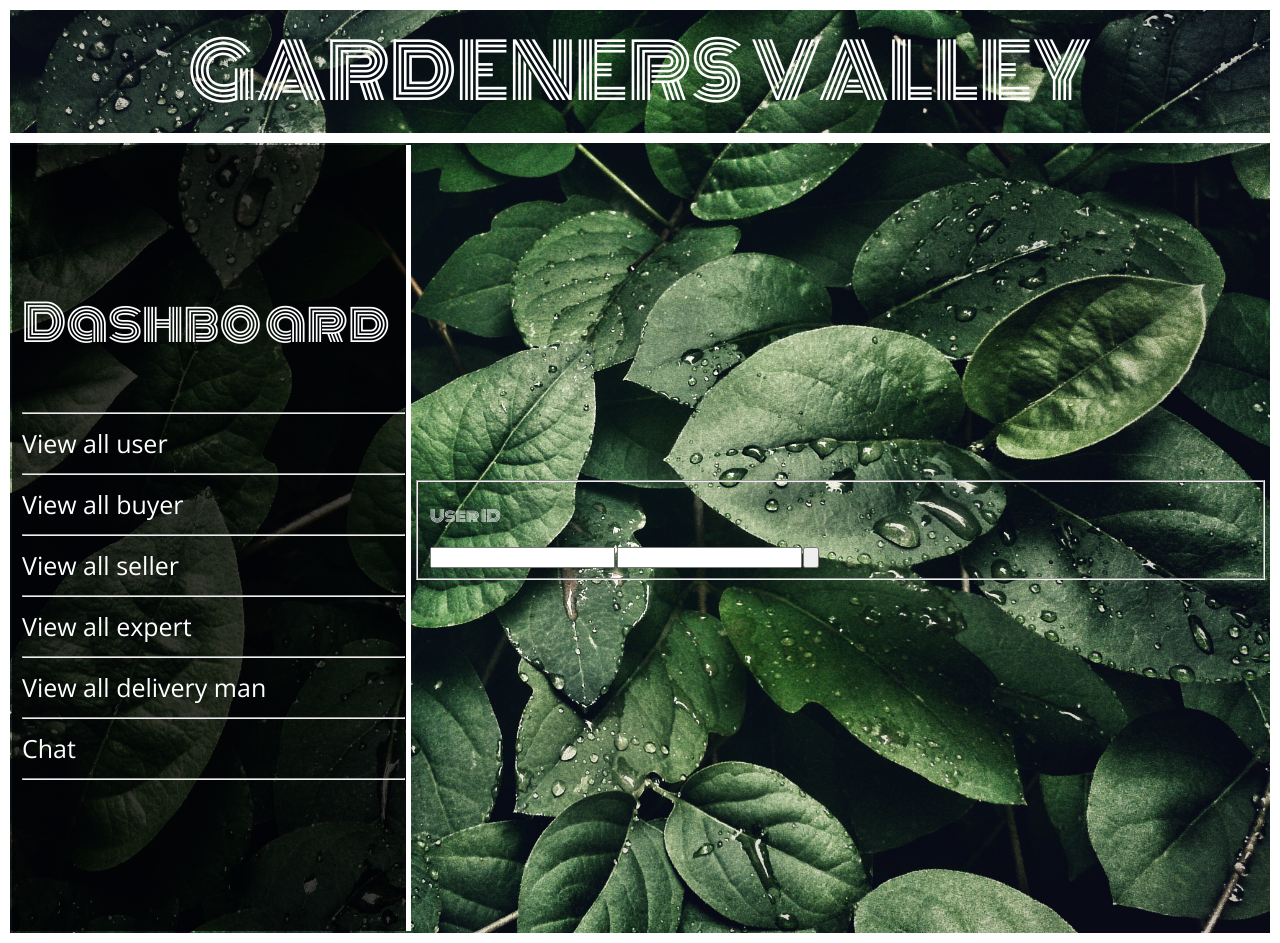
After one commit to MDSAZZADSIDDIQUE/Gardeners-Valley, a PHP site: page /editing_page.php in a window 1280 px wide. The commit adds this page. Run offline with PHP 8.4, Linux system fonts and the light colour scheme; data that the repository does not hold is empty.

Commit message:
2nd commit

```diff
--- /dev/null
+++ b/editing_page.php
@@ -0,0 +1,101 @@
+<?php
+$userId = explode('Edit ', $_POST['edit']);
+$editUser = $userId[1];
+?>
+<html>
+<head>
+    <link rel="preconnect" href="https://fonts.googleapis.com">
+    <link rel="preconnect" href="https://fonts.gstatic.com" crossorigin>
+    <link href="https://fonts.googleapis.com/css2?family=Monoton&family=Open+Sans&display=swap" rel="stylesheet">
+    <title>Admin panel</title>
+</head>
+<style>
+    body {
+        background-image: url('images/pexels-sohail-nachiti-807598.jpg');
+        background-size: cover;
+        margin: 0;
+    }
+    table {
+        border: 10px solid #FFFFFF;
+        border-top: 0;
+        color: #FFFFFF;
+        font-family: 'Monoton', cursive;
+        height: 100vh;
+        width: 100%;
+    }
+    a {
+        color: #FFFFFF;
+        font-size: 25px;
+        text-decoration: none;
+    }
+    .header {
+        border: 10px solid #FFFFFF;
+        font-size: 75px;
+        height: 30px;
+        text-align: center;
+    }
+    .side_panel {
+        background-color: rgba(0, 0, 0, 0.75);
+        border: 5px solid;
+        border-bottom: 0;
+        border-left: 0;
+        border-top: 0;
+        font-family: 'Open Sans', sans-serif;
+        font-size: 25px;
+        padding-left: 10px;
+        text-align: left;
+        width: 30vw;
+    }
+    .dashboard {
+        width: 70vw;
+    }
+    .dashboard_header {
+        font-family: 'Monoton', cursive;
+        font-size: 50px;
+        vertical-align: top;
+    }
+</style>
+<body>
+    <table class="header">
+        <tr>
+            <td>GARDENERS VALLEY</td>
+        </tr>
+</table>
+<table>
+        <tr>
+            <td class="side_panel">
+                <p class="dashboard_header">Dashboard</p>
+                <hr>
+                <a href="view_all_user.php">View all user</a>
+                <br>
+                <hr>
+                <a href="">View all buyer</a>
+                <br>
+                <hr>
+                <a href="">View all seller</a>
+                <br>
+                <hr>
+                <a href="">View all expert</a>
+                <br>
+                <hr>
+                <a href="">View all delivery man</a>
+                <br>
+                <hr>
+                <a href="">Chat</a>
+                <hr>
+            </td>
+            <td class="dashboard">
+                <form action="">
+                    <fieldset>
+                        <p>User ID</p>
+                        <label for="edit.php"></label>
+                        <input type="text" name="" id="">
+                        <input type="email" name="" id="">
+                        <input type="submit" value="">
+                    </fieldset>
+                </form>
+            </td>
+        </tr>
+    </table>
+</body>
+</html>
--- a/registration.php
+++ b/registration.php
@@ -93,7 +93,7 @@ if (!isset($_SESSION['confirmPassword']))
             </tr>
             <tr>
         <td>
-        <form action="registrationValidation.php" method="POST">
+        <form action="registration_validation.php" method="POST">
         <fieldset>
             <p class="subheading">REGISTRATION</p>
             <hr>
--- a/registrationValidation.php
+++ b/registration_validation.php
@@ -40,7 +40,7 @@ if ($emptyInput) {
         $_SESSION['unmatchedPassword'] = true;
         header('location: registration.php');
 } else {
-    $userInformationFile = fopen('user_information.php', 'a');
+    $userInformationFile = fopen('user_information.txt', 'a');
     $userInformation = $firstName."|".$lastName."|".$emailAddress."|".$password;
     fwrite($userInformationFile, $userInformation);
     header('location: home.php');
--- a/user_information.php
+++ /dev/null
@@ -1 +0,0 @@
-Sazzad|Siddique|admin|admin
--- /dev/null
+++ b/user_information.txt
@@ -0,0 +1,4 @@
+Sazzad|Siddique|Ashesh@gmail.com|admin
+Ashesh|Deb|Ashesh@gmail.com|ashesh
+Likhon|Siddique|Likhon@gmail.com|Likhon
+Shithi|Hassan|Shithi@gmail.com|Hassan
```
Also changed, not shown: admin_panel.php (added, +88 -0 lines), log_in.php (+14 -1 lines), log_in_verification.php (added, +19 -0 lines), view_all_user.php (+32 -6 lines), edit.php (added), user_infromation.txt (deleted).
